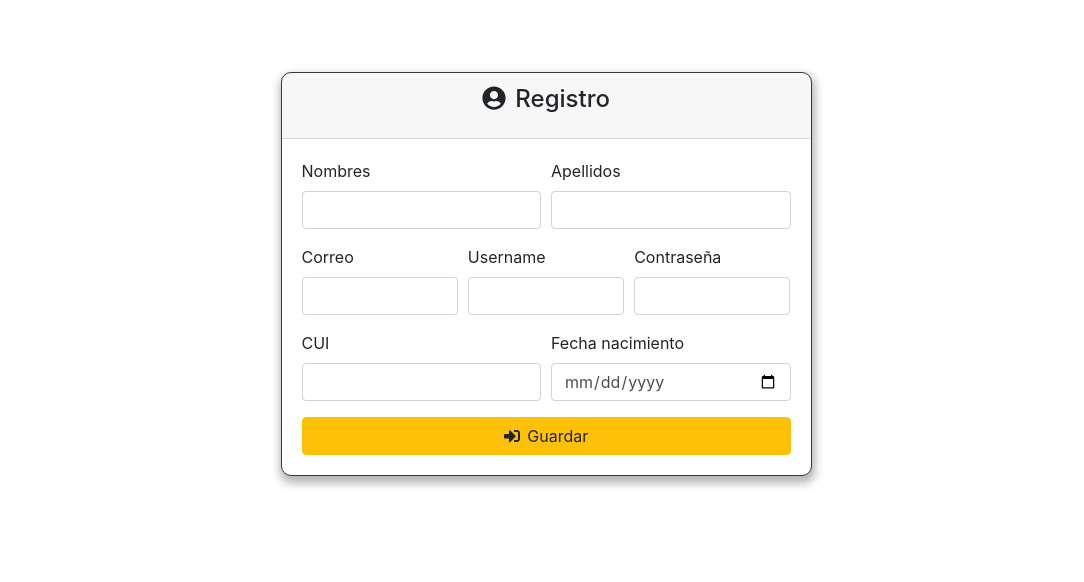
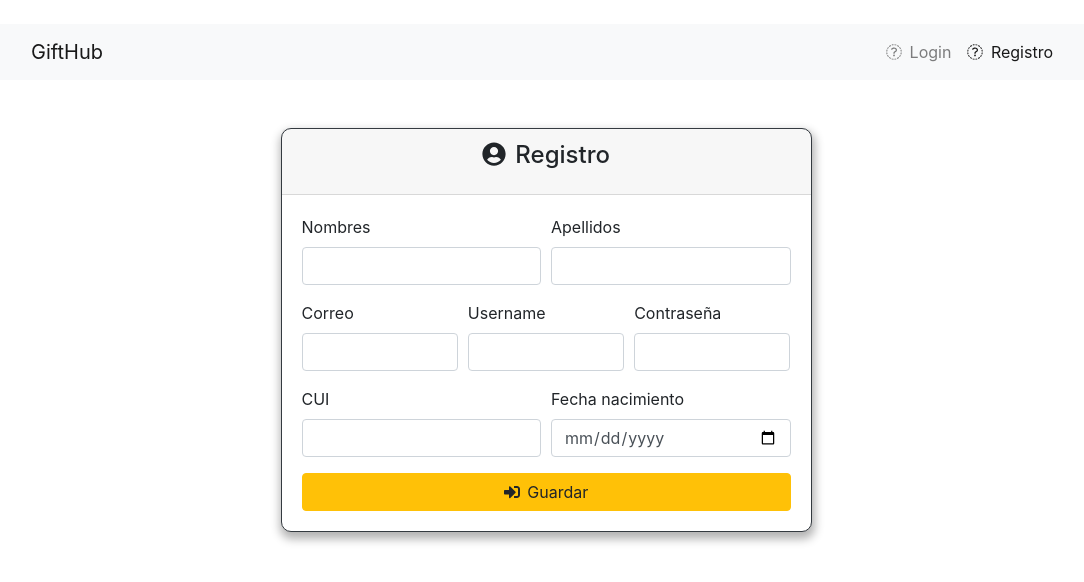
Before and after one commit to LuisLVar/Practica3_AyD1_G9, an Angular app in the folder Cliente/GiftcardApp/: page /registro in a window 1280 px wide. Shown: the top 582 px of the page, without its empty margins (94-1178 px from the left). Built offline with nearby package versions, Linux system fonts and the light colour scheme.

Commit message:
Menu del inicio login y registro

```diff
--- a/Cliente/GiftcardApp/src/app/components/login/login.component.html
+++ b/Cliente/GiftcardApp/src/app/components/login/login.component.html
@@ -1,3 +1,33 @@
+
+<nav class="navbar navbar-expand-lg navbar-light bg-light box-menu">
+  <div class="container">
+    <a class="navbar-brand" href="#">GiftHub</a>
+    <button class="navbar-toggler" type="button" data-toggle="collapse" data-target="#navbarColor03" aria-controls="navbarColor03" aria-expanded="false" aria-label="Toggle navigation">
+      <span class="navbar-toggler-icon"></span>
+    </button>
+
+    <div class="collapse navbar-collapse" id="navbarColor03">
+      <ul class="navbar-nav ml-auto">
+
+        <li class="nav-item">
+          <a class="nav-link" routerLink="/login" routerLinkActive="active">
+            <i class="fas fa-login icono"></i> Login
+          </a>
+        </li>
+
+        <li class="nav-item">
+          <a class="nav-link" routerLink="/registro" routerLinkActive="active">
+            <i class="fas fa-shopping icono"></i> Registro
+          </a>
+        </li>
+
+      </ul>
+    </div>
+  </div>
+</nav>
+
+
+
 <div class="row mt-5">
   <div class="col-md-4 offset-md-4">
     <div class="card border-dark box-card" >
--- a/Cliente/GiftcardApp/src/app/components/registro/registro.component.html
+++ b/Cliente/GiftcardApp/src/app/components/registro/registro.component.html
@@ -1,3 +1,32 @@
+<nav class="navbar navbar-expand-lg navbar-light bg-light box-menu">
+  <div class="container">
+    <a class="navbar-brand" href="#">GiftHub</a>
+    <button class="navbar-toggler" type="button" data-toggle="collapse" data-target="#navbarColor03" aria-controls="navbarColor03" aria-expanded="false" aria-label="Toggle navigation">
+      <span class="navbar-toggler-icon"></span>
+    </button>
+
+    <div class="collapse navbar-collapse" id="navbarColor03">
+      <ul class="navbar-nav ml-auto">
+
+        <li class="nav-item">
+          <a class="nav-link" routerLink="/login" routerLinkActive="active">
+            <i class="fas fa-login icono"></i> Login
+          </a>
+        </li>
+
+        <li class="nav-item">
+          <a class="nav-link" routerLink="/registro" routerLinkActive="active">
+            <i class="fas fa-shopping icono"></i> Registro
+          </a>
+        </li>
+
+      </ul>
+    </div>
+  </div>
+</nav>
+
+
+
 <div class="row mt-5">
   <div class="col-md-6 offset-md-3">
     <div class="card border-dark box-card" >
```
